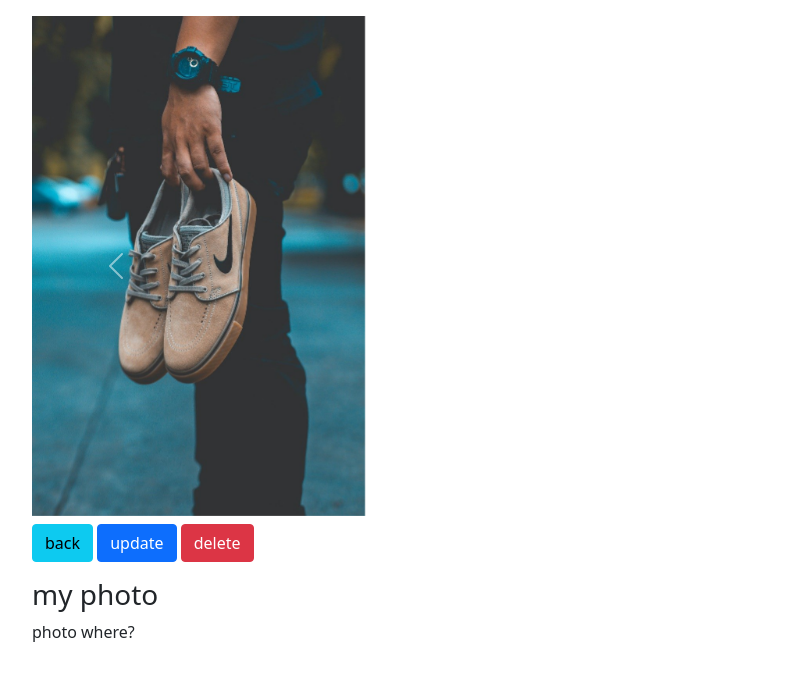
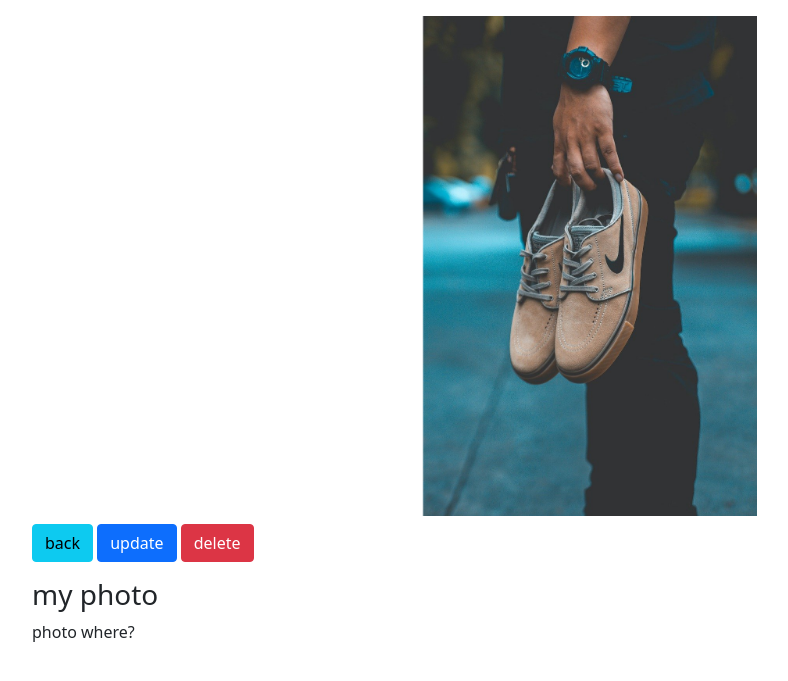
Before and after one commit to KimTisott/nad_a4, a Django app: page /16/ in a window 1280 px wide. Shown: the part 56-737 px from the top of the page, without its empty margins (50-838 px from the left). Run offline with Django 5.2, Linux system fonts and the light colour scheme; a user stored in the database is signed in; data comes from the database, SQL or seed files in the repository; some libraries are stand-ins or nearby versions.

Commit message:
Made all carousel images centered

```diff
--- a/src/posts/templates/posts/detail.html
+++ b/src/posts/templates/posts/detail.html
@@ -56,8 +56,8 @@
         <div id="carouselExample" class="carousel slide mb-2">
             <div class="carousel-inner">
                 {% for p in obj.get_photos %}
-                    <div class="carousel-item {% if forloop.counter == 1 %}active{% endif %}">
-                        <img src="{{p.image.url}}" class="d-block" alt="photo {{obj.pk}}" height="500px" width="auto">
+                    <div class="carousel-item {% if forloop.counter == 1 %}active{% endif %}" style="text-align: center">
+                        <img src="{{p.image.url}}" alt="photo {{obj.pk}}" height="500px" width="auto">
                     </div>
                 {% endfor %}
             </div>
```
